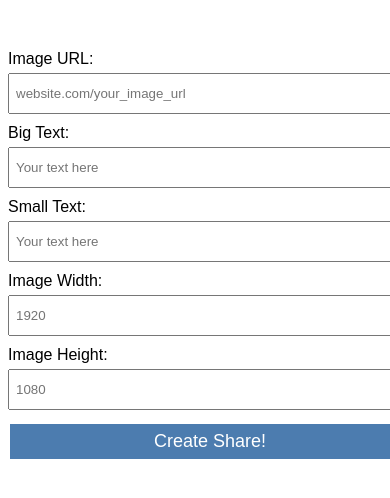
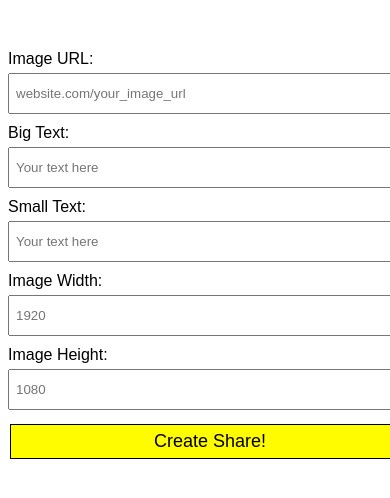
Before and after one commit to ajmeese7/snapchat-share, a website with bundled scripts: page index.html in a window 390 px wide. Shown: the top 498 px of the page. Built offline with nearby package versions, Linux system fonts and the light colour scheme.

Commit message:
Snapchat-y look
Now the big button matches the page color on mobile Chrome, giving it a Snapchat color scheme through-and-through.

```diff
--- a/index.css
+++ b/index.css
@@ -1,3 +1,7 @@
+*:focus {
+    outline: none;
+}
+
 form {
     margin: auto;
     margin-top: 50px;
@@ -15,12 +19,12 @@ input[type=text] {
     padding: 6px;
 }
 input[type=button] {
-    background-color: #4C7CAF;
+    background-color: #FFFC00;
     text-decoration: none;
-    color: white;
+    color: black;
     font-size: 18px;
     height: 35px;
-    border: none;
+    border: 1px solid black;
     margin: 4px 2px;
     cursor: pointer;
 }
```
